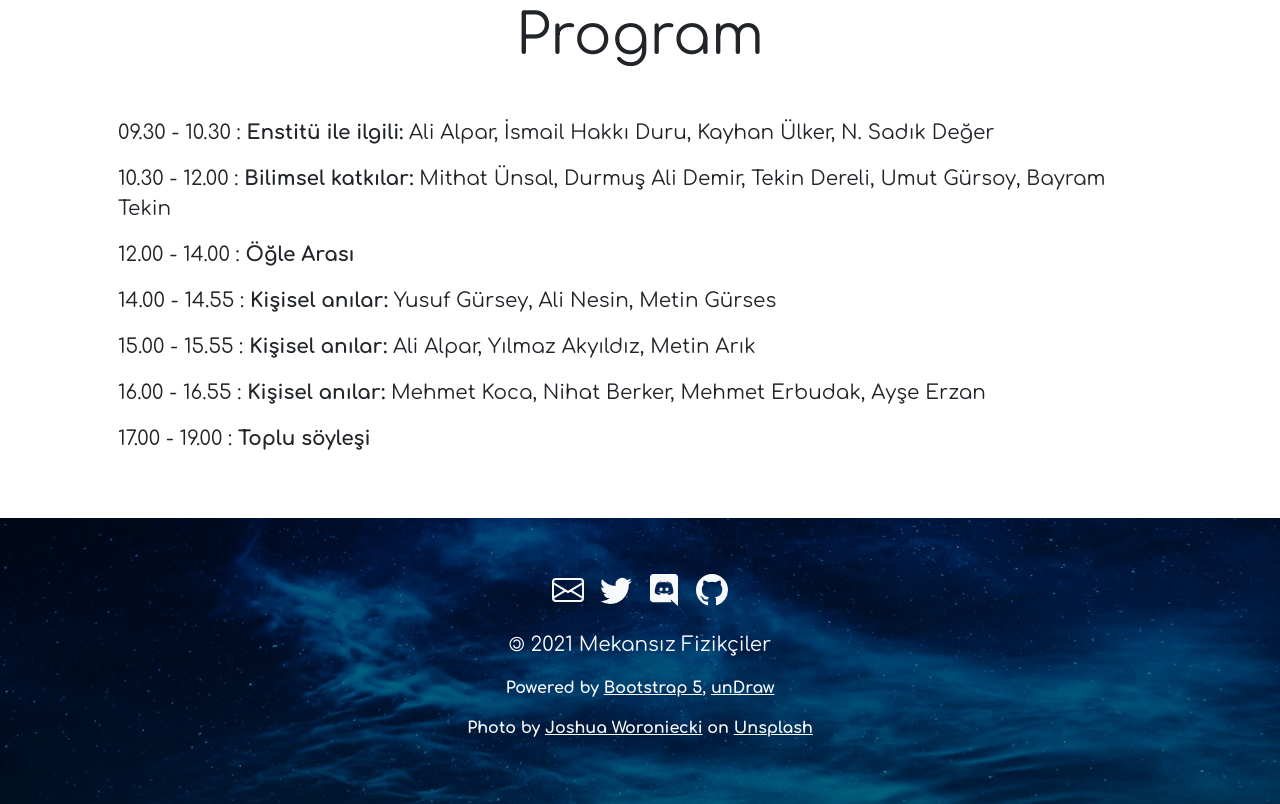
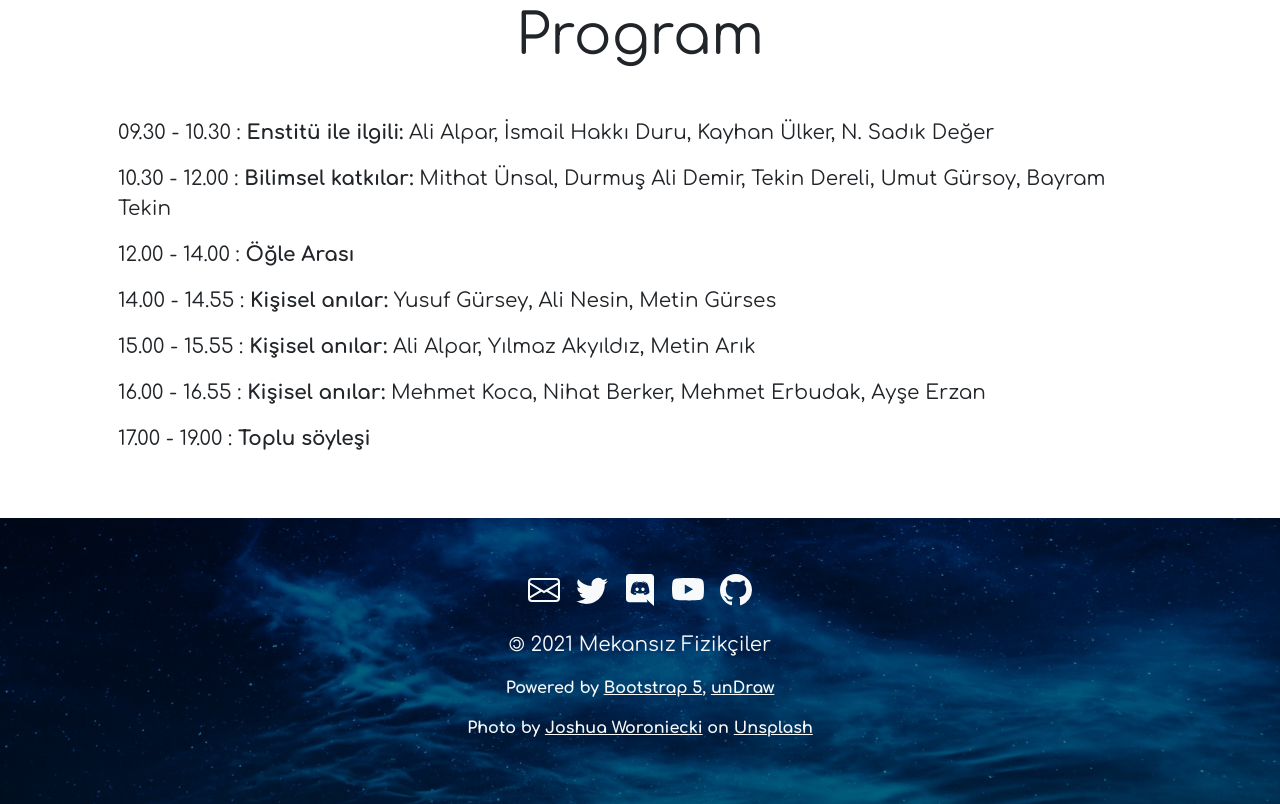
Before and after one commit to mekansiz-fizikciler/mekansiz-fizikciler.github.io, a website: page feza-gursey/index.html in a window 1280 px wide. Shown: the part 1013-1817 px from the top of the page. Drawn offline with nearby package versions, Linux system fonts and the light colour scheme.

Commit message:
Re-added YouTube icon and link

```diff
--- a/feza-gursey/index.html
+++ b/feza-gursey/index.html
@@ -110,11 +110,11 @@
                     <path d="M13.36 0H2.64C1.736 0 1 .736 1 1.648v10.816c0 .912.736 1.648 1.64 1.648h9.072l-.424-1.48 1.024.952.968.896L15 16V1.648C15 .736 14.264 0 13.36 0zm-3.088 10.448s-.288-.344-.528-.648c1.048-.296 1.448-.952 1.448-.952-.328.216-.64.368-.92.472-.4.168-.784.28-1.16.344a5.604 5.604 0 0 1-2.072-.008 6.716 6.716 0 0 1-1.176-.344 4.688 4.688 0 0 1-.584-.272c-.024-.016-.048-.024-.072-.04-.016-.008-.024-.016-.032-.024-.144-.08-.224-.136-.224-.136s.384.64 1.4.944c-.24.304-.536.664-.536.664-1.768-.056-2.44-1.216-2.44-1.216 0-2.576 1.152-4.664 1.152-4.664 1.152-.864 2.248-.84 2.248-.84l.08.096c-1.44.416-2.104 1.048-2.104 1.048s.176-.096.472-.232c.856-.376 1.536-.48 1.816-.504.048-.008.088-.016.136-.016a6.521 6.521 0 0 1 4.024.752s-.632-.6-1.992-1.016l.112-.128s1.096-.024 2.248.84c0 0 1.152 2.088 1.152 4.664 0 0-.68 1.16-2.448 1.216z"/>
                   </svg>
                 </a>
-                <!-- <a class="p-2 link-light" href="https://www.youtube.com/channel/UCtcsRVaFmVcW0rAM2EMWAyg" target="_blank" rel="noopener noreferrer">
+                <a class="p-2 link-light" href="https://www.youtube.com/channel/UCw_6DYChUQjDAX_Dpj5yrMw" target="_blank" rel="noopener noreferrer">
                   <svg xmlns="http://www.w3.org/2000/svg" width="32" height="32" fill="currentColor" class="bi bi-youtube" viewBox="0 0 16 16">
                     <path d="M8.051 1.999h.089c.822.003 4.987.033 6.11.335a2.01 2.01 0 0 1 1.415 1.42c.101.38.172.883.22 1.402l.01.104.022.26.008.104c.065.914.073 1.77.074 1.957v.075c-.001.194-.01 1.108-.082 2.06l-.008.105-.009.104c-.05.572-.124 1.14-.235 1.558a2.007 2.007 0 0 1-1.415 1.42c-1.16.312-5.569.334-6.18.335h-.142c-.309 0-1.587-.006-2.927-.052l-.17-.006-.087-.004-.171-.007-.171-.007c-1.11-.049-2.167-.128-2.654-.26a2.007 2.007 0 0 1-1.415-1.419c-.111-.417-.185-.986-.235-1.558L.09 9.82l-.008-.104A31.4 31.4 0 0 1 0 7.68v-.123c.002-.215.01-.958.064-1.778l.007-.103.003-.052.008-.104.022-.26.01-.104c.048-.519.119-1.023.22-1.402a2.007 2.007 0 0 1 1.415-1.42c.487-.13 1.544-.21 2.654-.26l.17-.007.172-.006.086-.003.171-.007A99.788 99.788 0 0 1 7.858 2h.193zM6.4 5.209v4.818l4.157-2.408L6.4 5.209z"/>
                   </svg>
-                </a> -->
+                </a>
                 <a class="p-2 link-light" href="https://github.com/mekansiz-fizikciler/mekansiz-fizikciler.github.io" target="_blank" rel="noopener noreferrer">
                   <svg xmlns="http://www.w3.org/2000/svg" width="32" height="32" fill="currentColor" class="bi bi-github" viewBox="0 0 16 16">
                     <path d="M8 0C3.58 0 0 3.58 0 8c0 3.54 2.29 6.53 5.47 7.59.4.07.55-.17.55-.38 0-.19-.01-.82-.01-1.49-2.01.37-2.53-.49-2.69-.94-.09-.23-.48-.94-.82-1.13-.28-.15-.68-.52-.01-.53.63-.01 1.08.58 1.23.82.72 1.21 1.87.87 2.33.66.07-.52.28-.87.51-1.07-1.78-.2-3.64-.89-3.64-3.95 0-.87.31-1.59.82-2.15-.08-.2-.36-1.02.08-2.12 0 0 .67-.21 2.2.82.64-.18 1.32-.27 2-.27.68 0 1.36.09 2 .27 1.53-1.04 2.2-.82 2.2-.82.44 1.1.16 1.92.08 2.12.51.56.82 1.27.82 2.15 0 3.07-1.87 3.75-3.65 3.95.29.25.54.73.54 1.48 0 1.07-.01 1.93-.01 2.2 0 .21.15.46.55.38A8.012 8.012 0 0 0 16 8c0-4.42-3.58-8-8-8z"/>
```
Also changed, not shown: index.html (+2 -2 lines).
